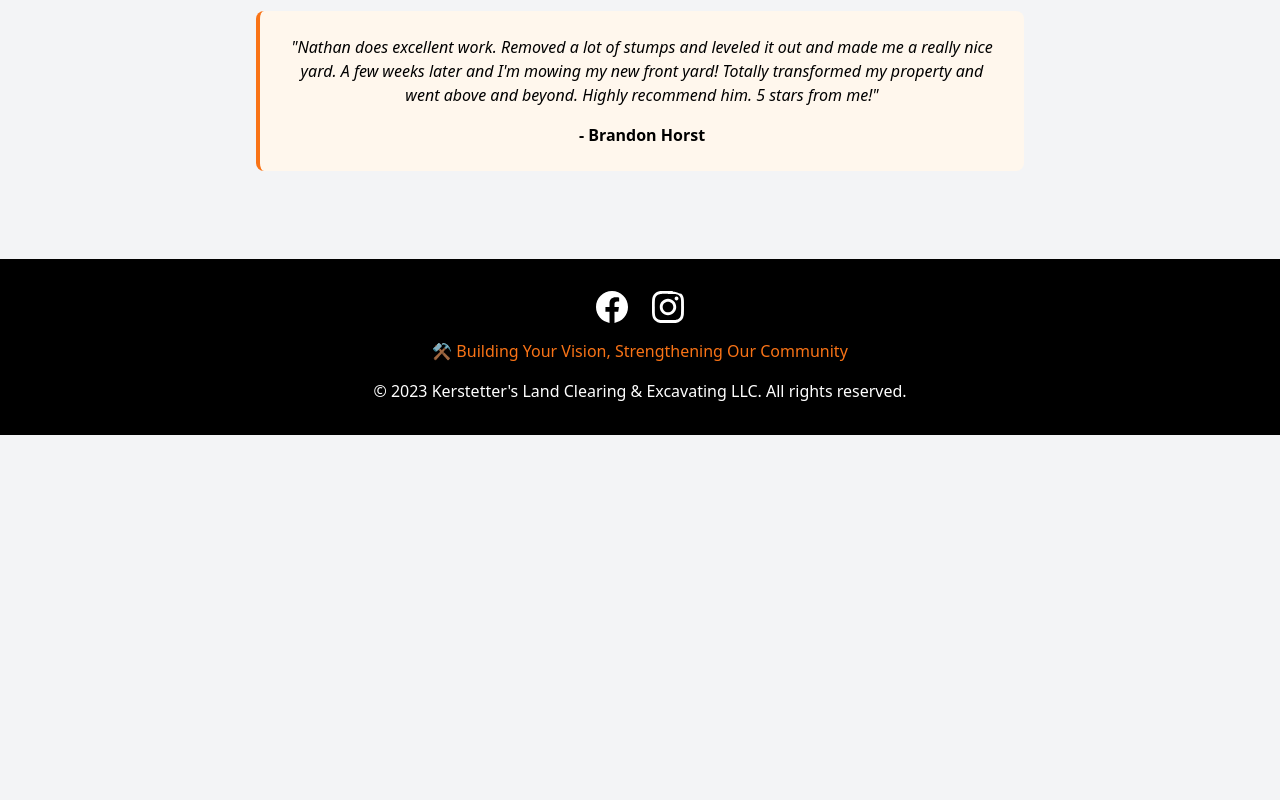
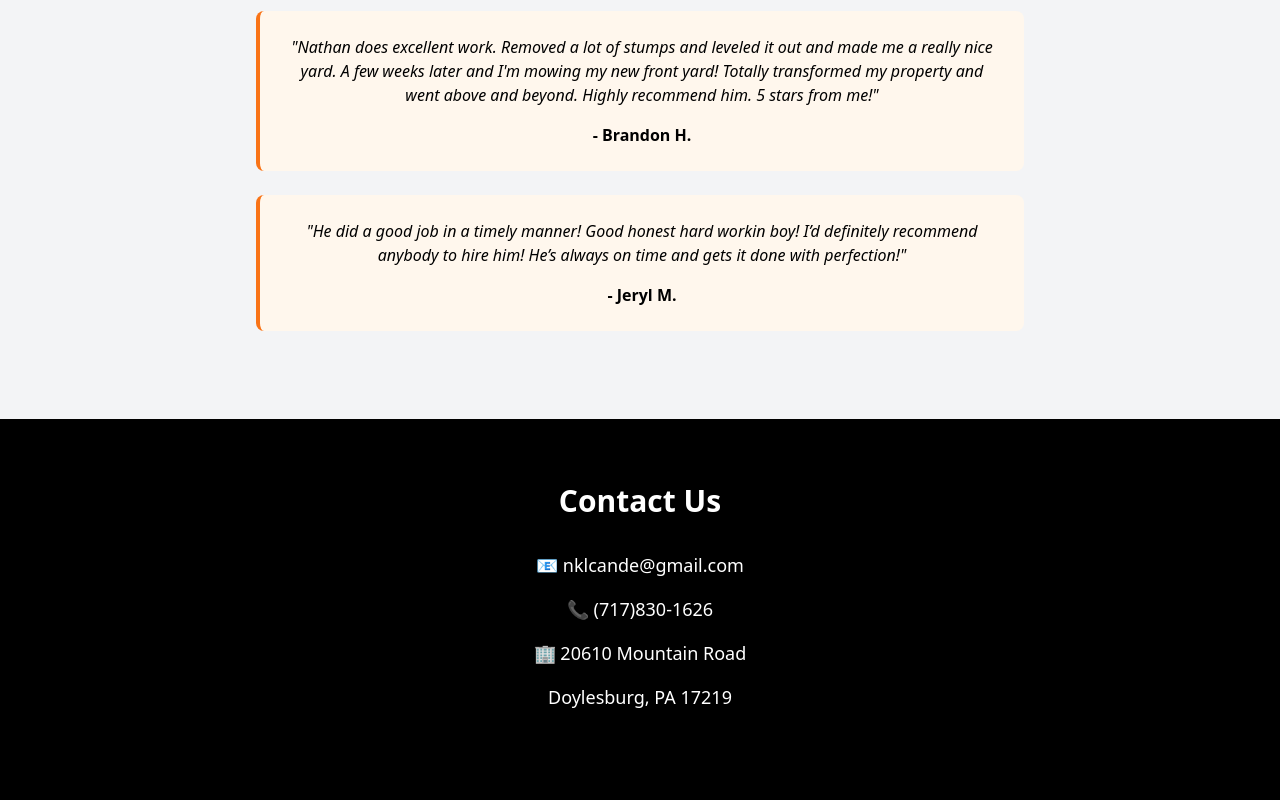
Before and after one commit to kerstettersexcavating/kerstettersexcavating.github.io, a plain HTML site: page projects.html in a window 1280 px wide. Shown: the part 820-1620 px from the top of the page. Before the commit the page ends 1255 px from the top, so only its background shows below. Drawn offline with nearby package versions, Linux system fonts and the light colour scheme.

Commit message:
Removed about section and added another review

```diff
--- a/projects.html
+++ b/projects.html
@@ -285,7 +285,6 @@
             <ul class="flex space-x-4 lg:space-x-6 items-center">
                 <li><a href="projects.html" class="nav-button bg-orange-500/90 hover:bg-orange-600 text-white px-5 py-2 rounded-full transition-all duration-300 shadow-md hover:shadow-orange-500/40">Projects</a></li>
                 <li><a href="services.html" class="nav-button bg-orange-500/90 hover:bg-orange-600 text-white px-5 py-2 rounded-full transition-all duration-300 shadow-md hover:shadow-orange-500/40">Services</a></li>
-                <li><a href="about.html" class="nav-button bg-orange-500/90 hover:bg-orange-600 text-white px-5 py-2 rounded-full transition-all duration-300 shadow-md hover:shadow-orange-500/40">About</a></li>
             </ul>
         </nav>
         <!--Mobile menu-->
@@ -437,11 +436,27 @@
         <div class="max-w-3xl mx-auto">
             <div class="bg-orange-50 p-6 rounded-lg border-l-4 border-orange-500 mb-6">
                 <p class="italic">"Nathan does excellent work. Removed a lot of stumps and leveled it out and made me a really nice yard. A few weeks later and I'm mowing my new front yard! Totally transformed my property and went above and beyond. Highly recommend him. 5 stars from me!"</p>
-                <p class="mt-4 font-semibold">- Brandon Horst</p>
+                <p class="mt-4 font-semibold">- Brandon H.</p>
+            </div>
+            <div class="bg-orange-50 p-6 rounded-lg border-l-4 border-orange-500 mb-6">
+                <p class="italic">"He did a good job in a timely manner! Good honest hard workin boy! I’d definitely recommend anybody to hire him! He’s always on time and gets it done with perfection!"</p>
+                <p class="mt-4 font-semibold">- Jeryl M.</p>
             </div>
         </div>
     </div>
 </main>
+
+<section class="bg-black text-white py-16">
+    <div class="container mx-auto px-4 text-center">
+        <h2 class="text-3xl font-bold mb-8">Contact Us</h2>
+        <div class="space-y-4">
+            <p class="text-lg">📧 nklcande@gmail.com</p>
+            <p class="text-lg">📞 (717)830-1626</p>
+            <p class="text-lg">🏢 20610 Mountain Road</p>
+            <p class="text-lg">Doylesburg, PA 17219</p>
+        </div>
+    </div>
+</section>
 
 <footer class="bg-black text-white py-8">
     <div class="container mx-auto px-4 text-center">
@@ -491,7 +506,6 @@
                 <li><a href="index.html" class="nav-button-mobile">Home</a></li>
                 <li><a href="projects.html" class="nav-button-mobile">Projects</a></li>
                 <li><a href="services.html" class="nav-button-mobile">Services</a></li>
-                <li><a href="about.html" class="nav-button-mobile">About</a></li>
             </ul>
         `;
 
```
Also changed, not shown: index.html (+0 -2 lines), services.html (+1 -2 lines).
